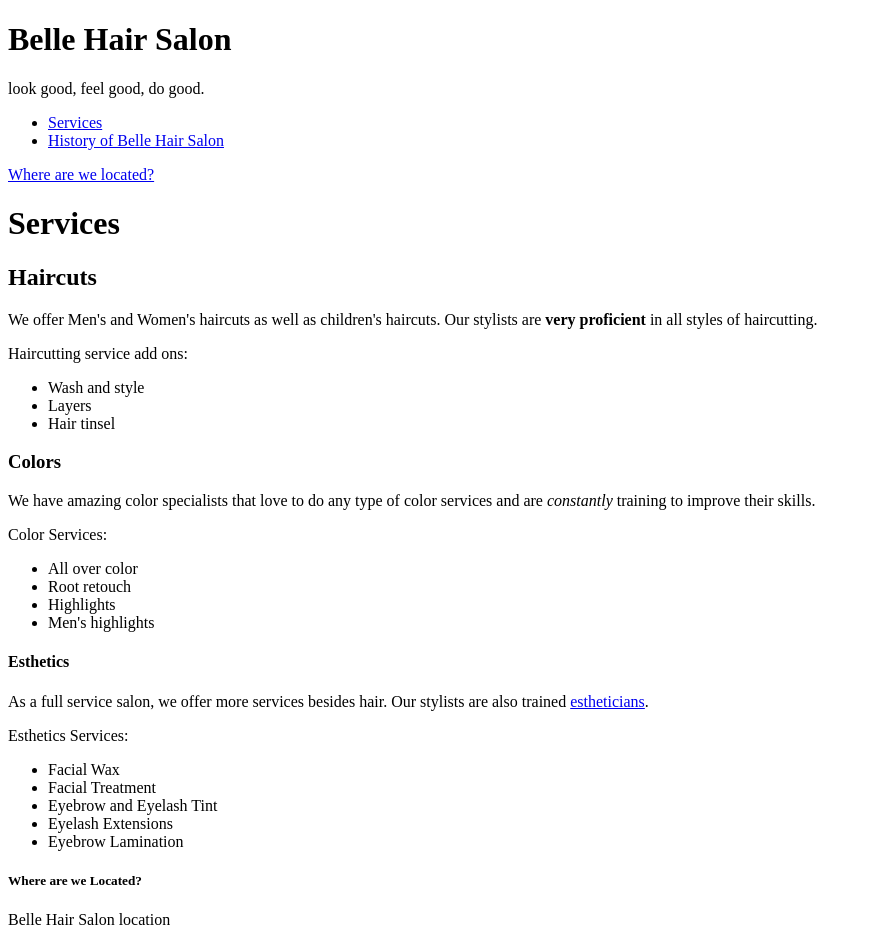
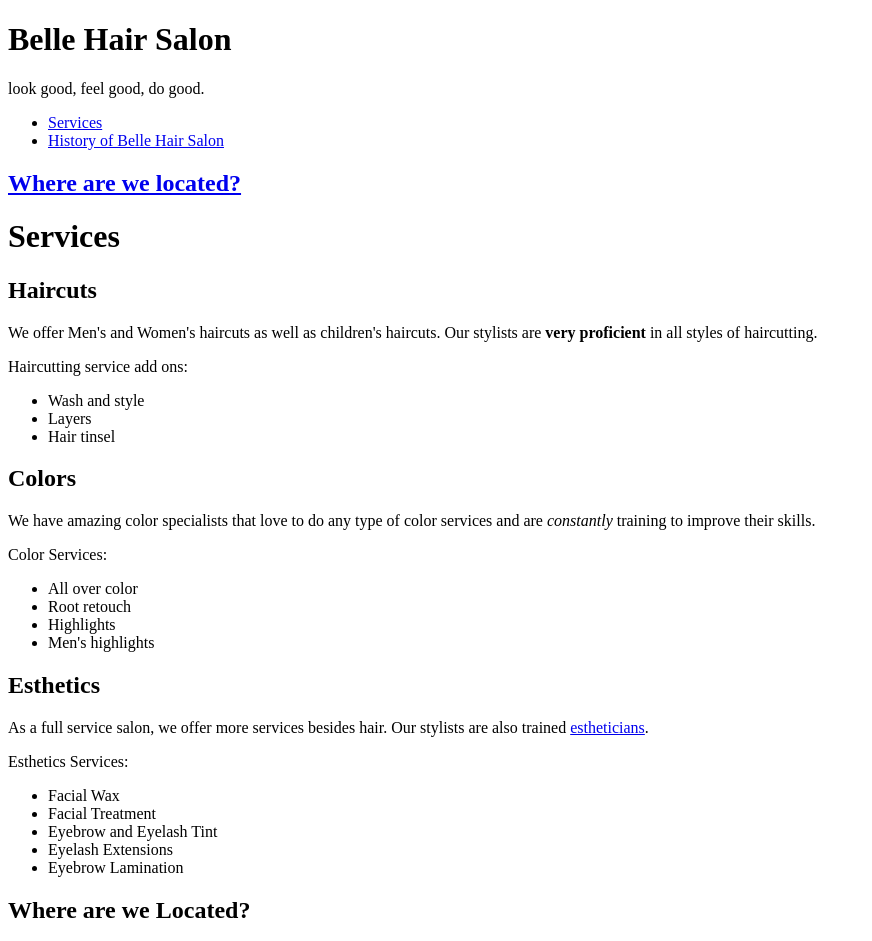
Before and after one commit to allypeck/dwdd1600, a plain HTML site: page 03hand-coding/index.html in a window 1280 px wide. Shown: the top 941 px of the page, without its empty margins (0-872 px from the left). Drawn offline with Linux system fonts and the light colour scheme.

Commit message:
Hand Coding Updated

```diff
--- a/03hand-coding/index.html
+++ b/03hand-coding/index.html
@@ -20,7 +20,7 @@
         <li><a href="index.html">Services</a></li>
         <li><a href="HistoryofBelleHairSalon.html">History of Belle Hair Salon</a></li>
         </ul>
-        <p><a href="index.html#location">Where are we located?</a></p>
+        <h2><a href="index.html#location">Where are we located?</a></h2>
 
         </nav>
         <!-- start the page main -->
@@ -36,7 +36,7 @@
             <li>Hair tinsel</li>
             </ul>
 
-            <h3>Colors</h3>
+            <h2>Colors</h2>
             <p>We have amazing color specialists that love to do any type of color services and are <em>constantly</em> training to improve their skills.</p>
             <p>Color Services:</p>
             <ul>
@@ -46,7 +46,7 @@
                 <li>Men's highlights</li>
             </ul>
 
-            <h4>Esthetics</h4>
+            <h2>Esthetics</h2>
             <p>As a full service salon, we offer more services besides hair. Our stylists are also trained <a href="https://www.joinblvd.com/blog/esthetician" target="_blank">estheticians</a>.</p>
             <p>Esthetics Services:</p>
             <ul>
@@ -56,7 +56,7 @@
             <li>Eyelash Extensions</li>
             <li>Eyebrow Lamination</li>
             </ul>
-        <h5 id="location">Where are we Located?</h5>
+        <h2 id="location">Where are we Located?</h2>
             <p>Belle Hair Salon location</p>
             <address>
             600 Beauty Avenue,<br>
```
Also changed, not shown: 03hand-coding/HistoryofBelleHairSalon.html (+7 -0 lines), 1 other file.
